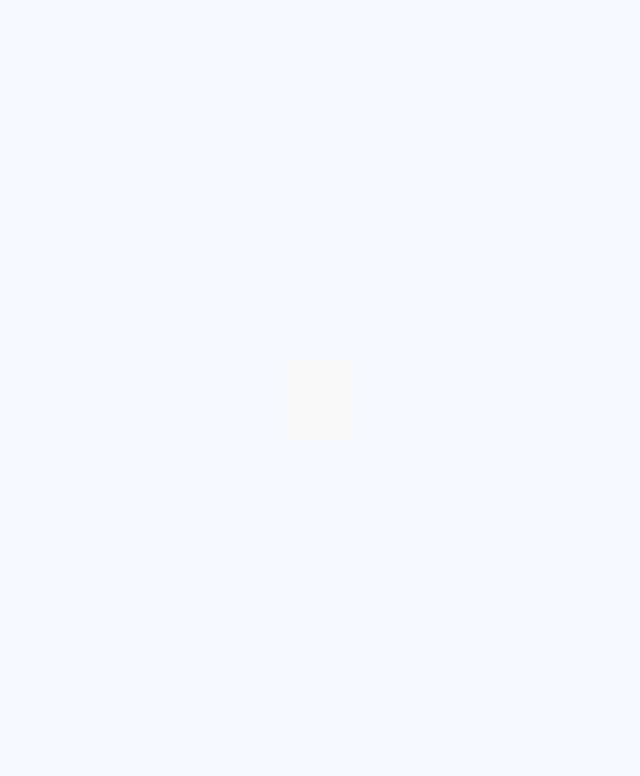
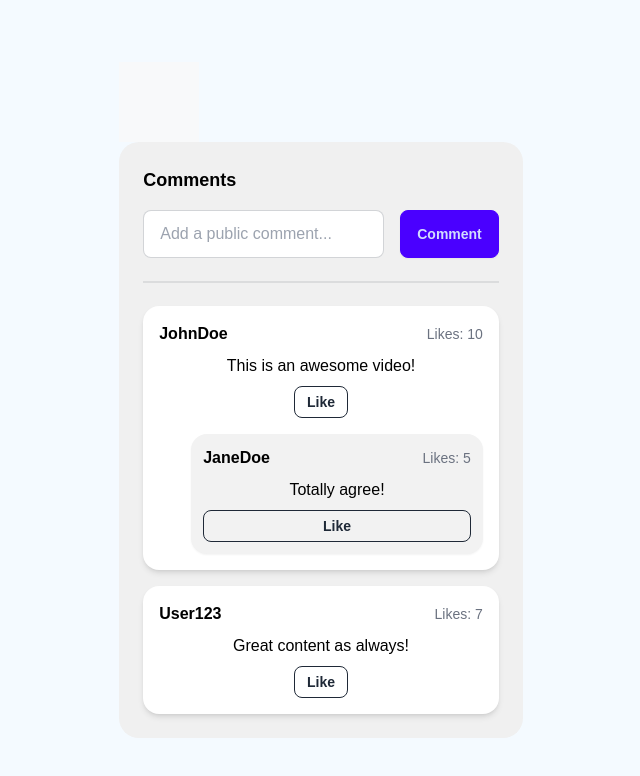
Before and after one commit to akhilsharmaa/advium, a React (Vite) app in the folder frontend/: page /blog in a window 1280 px wide. Shown: the top 776 px of the page, without its empty margins (319-959 px from the left). Built offline with nearby package versions, Linux system fonts and the light colour scheme.

Commit message:
New Comment Submitting completed

```diff
--- a/frontend/src/components/ViewBlog.jsx
+++ b/frontend/src/components/ViewBlog.jsx
@@ -4,11 +4,12 @@ import './css/WriteBlogPage.css'
 import { FontAwesomeIcon } from '@fortawesome/react-fontawesome';
 import { faPen, faEye } from '@fortawesome/free-solid-svg-icons'; // Import icons
 import Markdown from 'react-markdown';
-import {useCallback} from 'react'
-import {useDropzone} from 'react-dropzone'
+import { useCallback } from 'react'
+import { useDropzone } from 'react-dropzone'
 import axios from "axios";
 import ErrorDialog from './micro-components/ErrorDialog';
 import SuccessDialog from './micro-components/SuccessDialog';
+import CommentSection from './commentSection';
 import Loading from './micro-components/Loading';
 import { useNavigate } from 'react-router-dom'; // Import useNavigate
 
@@ -22,15 +23,21 @@ const ViewBlog = () => {
   const { blogid } = useLocation();
 
   const [text, setText] = useState("");
-  const [loading,   setLoading] = useState(false);
-  const [isFetchingBlog,   setIsFetchingBlog] = useState(false);
+  const [loading, setLoading] = useState(false);
+  const [isFetchingBlog, setIsFetchingBlog] = useState(false);
   const [blogId, setBlogId] = useState(null);
-  const [titleInput,   setTitleInput] = useState("This is Title of the Blog");
+  const [titleInput, setTitleInput] = useState("This is Title of the Blog");
   const [thumbnailImageSrc, setThumbnailImageSrc] = useState(null);
   const [errorMessage, setErrorMessage] = useState(null);
   const [successMessage, setSuccessMessage] = useState(null);
 
   useEffect(() => {
+
+    // To get search parameters
+    const queryParams = new URLSearchParams(location.search);
+    const blogid = queryParams.get('blogid');
+    setBlogId(blogid);
+
     getBlogDetails();
   }, []);
 
@@ -39,8 +46,9 @@ const ViewBlog = () => {
     // To get search parameters
     const queryParams = new URLSearchParams(location.search);
     const blogid = queryParams.get('blogid');
+    setBlogId(blogid);
 
-      if(blogid === undefined || blogid === null || blogid === "")
+    if (blogid === undefined || blogid === null || blogid === "")
       return;
 
     console.log(blogid);
@@ -72,52 +80,12 @@ const ViewBlog = () => {
 
   }
 
-
-  const handleSubmitComment = async () => {
-
-      setLoading(true);
-      setErrorMessage(null);
-      setSuccessMessage(null);
-
-      const requestData = {
-        title: titleInput,
-        tags: [],
-        markdown_body: text,
-        thumbnailBase64: thumbnailImageSrc,
-        secondaryThumbnailBase64 : thumbnailImageSrc
-      };
-
-      try {
-
-          const response = await axios.post(`${HOST}/write/new`, requestData, {
-            headers: {
-              "Content-Type": "application/json",
-              "Authorization": `Bearer ${localStorage.getItem("authToken")}`,
-            },
-          });
-
-          console.log(response);
-          setSuccessMessage(response.data.message)
-          setLoading(false);
-
-      } catch (error) {
-
-          console.log(error.response);
-          setErrorMessage(error.response.data.message);
-
-
-      }
-
-      setLoading(false);
-
-  }
-
   return (
     <div className="blog-page">
 
-      {errorMessage && <ErrorDialog message={errorMessage}/>}
-      {successMessage && <SuccessDialog message={successMessage}/>}
-      {isFetchingBlog && <Loading/> }
+      {errorMessage && <ErrorDialog message={errorMessage} />}
+      {successMessage && <SuccessDialog message={successMessage} />}
+      {isFetchingBlog && <Loading />}
 
 
 
@@ -152,30 +120,12 @@ const ViewBlog = () => {
           </div>
         )}
 
-
-
-{/*
-            {thumbnailImageSrc && <div className='thumbnail-container'>
-                <div className="image-wrapper">
-                      <img
-                        src={thumbnailImageSrc}
-                        className="thumbnail"
-                        id='thumbnail-image'
-                      />
-                    </div>
-                  </div>
-              }
-
-            <p className="text-6xl text-bold text-start input-bordered w-full max-w p-1 my-4"
-                style={{
-                  fontFamily: 'Georgia, serif',
-                }}
-             >{titleInput}</p>
-              */}
         <div className="markdown-preview markdown-preview-viewing">
           <MarkdownComponent body={text} />
         </div>
       </div>
+      {errorMessage && <ErrorDialog message={errorMessage} />}
+      <CommentSection blogid={blogId} />
 
     </div>
   );
--- /dev/null
+++ b/frontend/src/components/commentSection.jsx
@@ -0,0 +1,186 @@
+import PropTypes from 'prop-types';
+import { useState, useEffect } from 'react';
+import axios from "axios";
+import ErrorDialog from './micro-components/ErrorDialog';
+import SuccessDialog from './micro-components/SuccessDialog';
+import Loading from './micro-components/Loading';
+import './css/comments.css'
+
+const HOST = "http://localhost:3000";
+
+
+// Sample comment data
+const initialComments = [
+  {
+    id: 1,
+    username: 'JohnDoe',
+    text: 'This is an awesome video!',
+    likes: 10,
+    replies: [
+      {
+        id: 11,
+        username: 'JaneDoe',
+        text: 'Totally agree!',
+        likes: 5,
+      }
+    ]
+  },
+  {
+    id: 2,
+    username: 'User123',
+    text: 'Great content as always!',
+    likes: 7,
+    replies: []
+  }
+];
+
+
+// eslint-disable-next-line react/prop-types
+function CommentSection({ blogid }) {
+
+  const [comments, setComments] = useState(initialComments);
+  const [errorMessage, setErrorMessage] = useState(null);
+  const [successMessage, setSuccessMessage] = useState(null);
+  const [currentBlogId, setCurrentBlogId] = useState(blogid);
+  const [commentLoading, setCommentLoading] = useState(null);
+  const [commentSubmitLoading, setCommentSubmitLoading] = useState(false);
+  const [commentTextInput, setCommentTextInput] = useState(null);
+
+  useEffect(() => {
+    console.log("comment section blogid:", blogid);
+    setCurrentBlogId(blogid);
+    fetchCommetsComments();
+  }, []);
+
+  const fetchCommetsComments = async () => {
+
+    if (blogid === undefined || blogid === null || blogid === "")return;
+
+    try {
+
+      const response = await axios.get(`${HOST}/blog`, {
+        headers: {
+          "Content-Type": "application/json",
+          "Authorization": `Bearer ${localStorage.getItem("authToken")}`,
+          "blog": `${blogid}`,
+        },
+      });
+
+      // setSuccessMessage(response.data.message)
+
+    } catch (error) {
+
+      console.log(error.response);
+      setErrorMessage(error.response.data.message);
+
+    }
+
+  }
+
+
+  const handleSubmitNewComment = async () => {
+
+    setCommentSubmitLoading(true);
+    setErrorMessage(null);
+    setSuccessMessage(null);
+
+    const requestData = {
+        "blogId": blogid,
+        "comment": commentTextInput
+    };
+
+    try {
+
+      const response = await axios.post(`${HOST}/comment`, requestData, {
+        headers: {
+          "Content-Type": "application/json",
+          "Authorization": `Bearer ${localStorage.getItem("authToken")}`,
+        },
+      });
+
+      setSuccessMessage(response.data.message)
+      setCommentSubmitLoading(false)
+      setCommentTextInput("");
+
+    } catch (error) {
+
+      console.log(error.response);
+      setErrorMessage(error.response.data.message);
+      setCommentSubmitLoading(false)
+
+    }
+
+  }
+
+  return (
+    <div className="comment-wrapper p-2">
+
+      <div className="p-4 max-w mx-auto">
+      <h3 className="text-lg font-bold text-start mb-4">Comments</h3>
+
+      {/* Add Comment Section */}
+      <div className="flex items-center mb-4 space-x-4">
+        <input type="text" placeholder="Add a public comment..."
+          className="input input-bordered w-full"
+          onChange={(e) => setCommentTextInput(e.target.value)}
+          value={commentTextInput}/>
+        <button className="btn btn-primary"
+          onClick={handleSubmitNewComment}>
+          Comment
+          {commentSubmitLoading && <span className="loading "></span>  }
+
+        </button>
+      </div>
+
+      {errorMessage && <ErrorDialog message={errorMessage} />}
+      {successMessage && <SuccessDialog message={successMessage} />}
+
+      <div className="divider"></div>
+
+      {/* Comment List */}
+      <div className="space-y-4">
+        {comments.map((comment) => (
+          <div key={comment.id} className="card bg-base-100 shadow-md p-4">
+            <div className="flex justify-between items-center mb-2">
+              <span className="font-bold">{comment.username}</span>
+              <span className="text-sm text-gray-500">Likes: {comment.likes}</span>
+            </div>
+            <p>{comment.text}</p>
+            <div className="mt-2">
+              <button
+                className="btn btn-sm btn-outline"
+                // onClick={() => handleLike(comment.id)}
+              >
+                Like
+              </button>
+            </div>
+
+            {/* Replies */}
+            {comment.replies.length > 0 && (
+              <div className="mt-4 space-y-2">
+                {comment.replies.map((reply) => (
+                  <div key={reply.id} className="ml-8 card bg-base-200 shadow-sm p-3">
+                    <div className="flex justify-between items-center mb-2">
+                      <span className="font-bold">{reply.username}</span>
+                      <span className="text-sm text-gray-500">Likes: {reply.likes}</span>
+                    </div>
+                    <p>{reply.text}</p>
+                    <button className="btn btn-sm btn-outline mt-2">
+                      Like
+                    </button>
+                  </div>
+                ))}
+              </div>
+            )}
+          </div>
+        ))}
+      </div>
+    </div>
+
+
+
+    </div>
+  );
+};
+
+export default CommentSection;
--- /dev/null
+++ b/frontend/src/components/css/comments.css
@@ -0,0 +1,5 @@
+.comment-wrapper{
+    border-radius: 20px;
+    width: 100%;
+    background-color: rgb(240, 240, 240);
+}
--- a/frontend/src/components/micro-components/SuccessDialog.jsx
+++ b/frontend/src/components/micro-components/SuccessDialog.jsx
@@ -2,7 +2,7 @@ import PropTypes from 'prop-types';
 
 function SuccessDialog({ message }) {
   return (
-    <div role="alert" className="alert alert-success my-5">
+    <div role="alert" className="alert text-white alert-success my-5">
       <svg
         xmlns="http://www.w3.org/2000/svg"
         className="h-6 w-6 shrink-0 stroke-current"
```
Also changed, not shown: 1 other file (tests, documents, lock files or other folders). Lines whose indentation alone changed are shown as unchanged.
